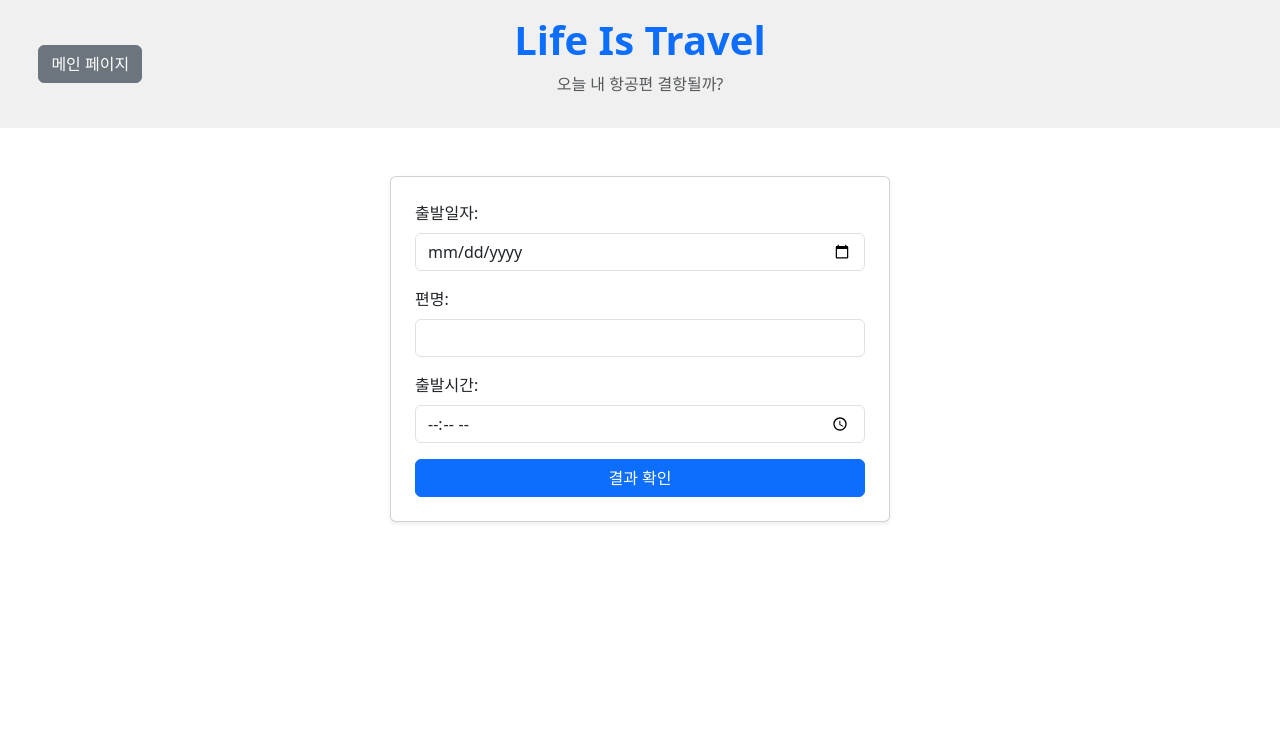
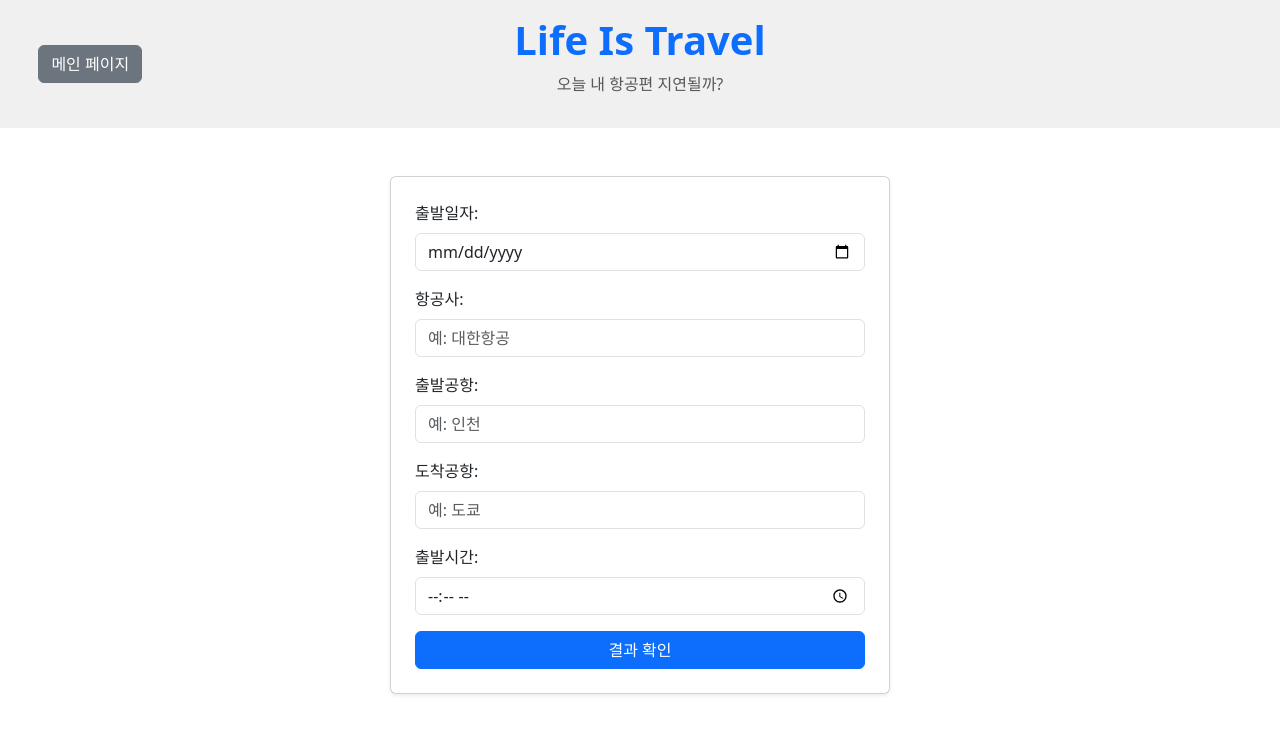
Before and after one commit to LifeIsTravel/django, a Django app: page /prediction/ in a window 1280 px wide. Shown: the top 734 px of the page. Run offline with Django 5.2, Linux system fonts and the light colour scheme.

Commit message:
fix: 결항 -> 지연, 편명 → 항공사, 출발 공항, 도착 공항

```diff
--- a/templates/home.html
+++ b/templates/home.html
@@ -62,14 +62,14 @@
                 </div>
             </div>
 
-            <!-- 4) 결항 예측 -->
+            <!-- 4) 지연 예측 -->
             <div class="col">
                 <div class="card h-100 shadow-sm" style="cursor: pointer;" onclick="location.href='/prediction'">
                     <img src="{% static 'admin/img/percent.png' %}" alt="plane">
                     <div class="card-body text-center">
-                        <h5 class="card-title">결항 예측</h5>
+                        <h5 class="card-title">지연 예측</h5>
                         <p class="card-text text-muted">
-                            오늘 내 항공편이 결항될지 미리 확인해보세요.
+                            오늘 내 항공편이 지연될지 미리 확인해보세요.
                         </p>
                     </div>
                 </div>
--- a/templates/prediction/cancellation.html
+++ b/templates/prediction/cancellation.html
@@ -12,21 +12,34 @@
         <a href="/" class="text-decoration-none">
             <h1 class="fw-bold text-primary">Life Is Travel</h1>
         </a>
-        <p class="text-center text-muted">오늘 내 항공편 결항될까?</p>
+        <p class="text-center text-muted">오늘 내 항공편 지연될까?</p>
     </div>
 </div>
 <div class="container mt-5">
     <!-- Form Section -->
     <div id="form-container" class="card p-4 shadow-sm mx-auto" style="max-width: 500px;">
         <form onsubmit="handleSubmit(event)">
+            <!-- 출발일자 -->
             <div class="mb-3">
                 <label for="departure-date" class="form-label">출발일자:</label>
                 <input type="date" id="departure-date" name="departure-date" class="form-control" required>
             </div>
+            <!-- 항공사 -->
             <div class="mb-3">
-                <label for="flight-number" class="form-label">편명:</label>
-                <input type="text" id="flight-number" name="flight-number" class="form-control" required>
+                <label for="airline" class="form-label">항공사:</label>
+                <input type="text" id="airline" name="airline" class="form-control" placeholder="예: 대한항공" required>
             </div>
+            <!-- 출발공항 -->
+            <div class="mb-3">
+                <label for="departure-airport" class="form-label">출발공항:</label>
+                <input type="text" id="departure-airport" name="departure-airport" class="form-control" placeholder="예: 인천" required>
+            </div>
+            <!-- 도착공항 -->
+            <div class="mb-3">
+                <label for="arrival-airport" class="form-label">도착공항:</label>
+                <input type="text" id="arrival-airport" name="arrival-airport" class="form-control" placeholder="예: 도쿄" required>
+            </div>
+            <!-- 출발시간 -->
             <div class="mb-3">
                 <label for="departure-time" class="form-label">출발시간:</label>
                 <input type="time" id="departure-time" name="departure-time" class="form-control" required>
@@ -38,7 +51,7 @@
     <!-- Result Section -->
     <div id="result-container" class="d-none text-center mt-4">
         <div class="alert alert-info" id="result-message">
-            <!-- 결항 확률 및 멘트가 여기에 출력됩니다 -->
+            <!-- 지연 확률 및 멘트가 여기에 출력됩니다 -->
         </div>
         <div class="card bg-light p-4 mt-3">
             <h5 class="text-secondary">도착지의 날씨 정보</h5>
@@ -54,11 +67,11 @@
         document.getElementById("form-container").classList.add("mb-4"); // 폼 아래 여백 추가
         document.getElementById("result-container").classList.remove("d-none"); // 결과 보여주기
 
-        // 결항 확률을 무작위로 설정 (예: 0% ~ 100%)
+        // 지연 확률을 무작위로 설정 (예: 0% ~ 100%)
         const probability = Math.floor(Math.random() * 101);
         const message = getMessage(probability);
 
-        document.getElementById("result-message").innerHTML = `오늘 항공편이 결항될 확률은 <strong>${probability}%</strong> 입니다.<br>${message}`;
+        document.getElementById("result-message").innerHTML = `오늘 항공편이 지연될 확률은 <strong>${probability}%</strong> 입니다.<br>${message}`;
     }
 
     function getMessage(probability) {
@@ -67,7 +80,7 @@
         } else if (probability < 50) {
             return "잠시 긴장을 해주세요.";
         } else {
-            return "결항될 가능성이 높습니다. 다른 준비를 고려하세요.";
+            return "지연될 가능성이 높습니다. 다른 준비를 고려하세요.";
         }
     }
 </script>
```
Also changed, not shown: hotels/migrations/0004_alter_hotels_availability_options_and_more.py (added).
